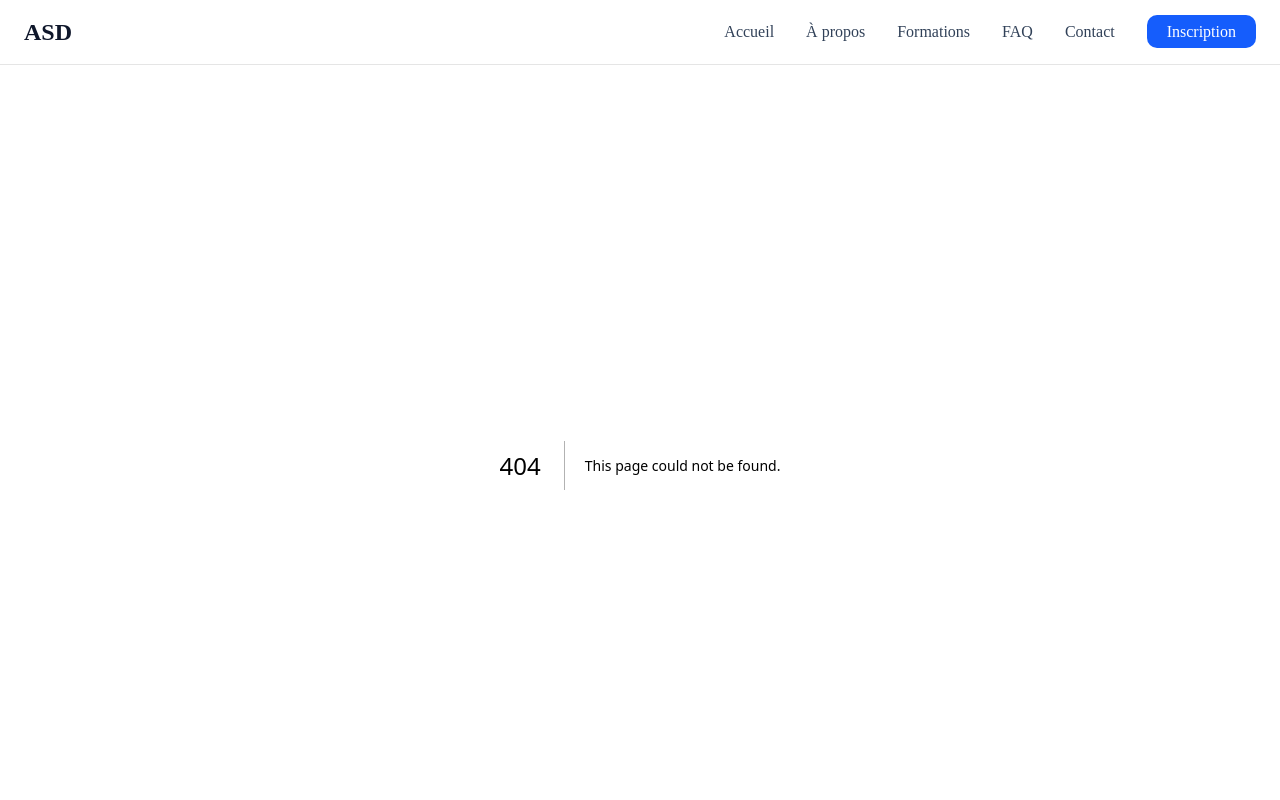
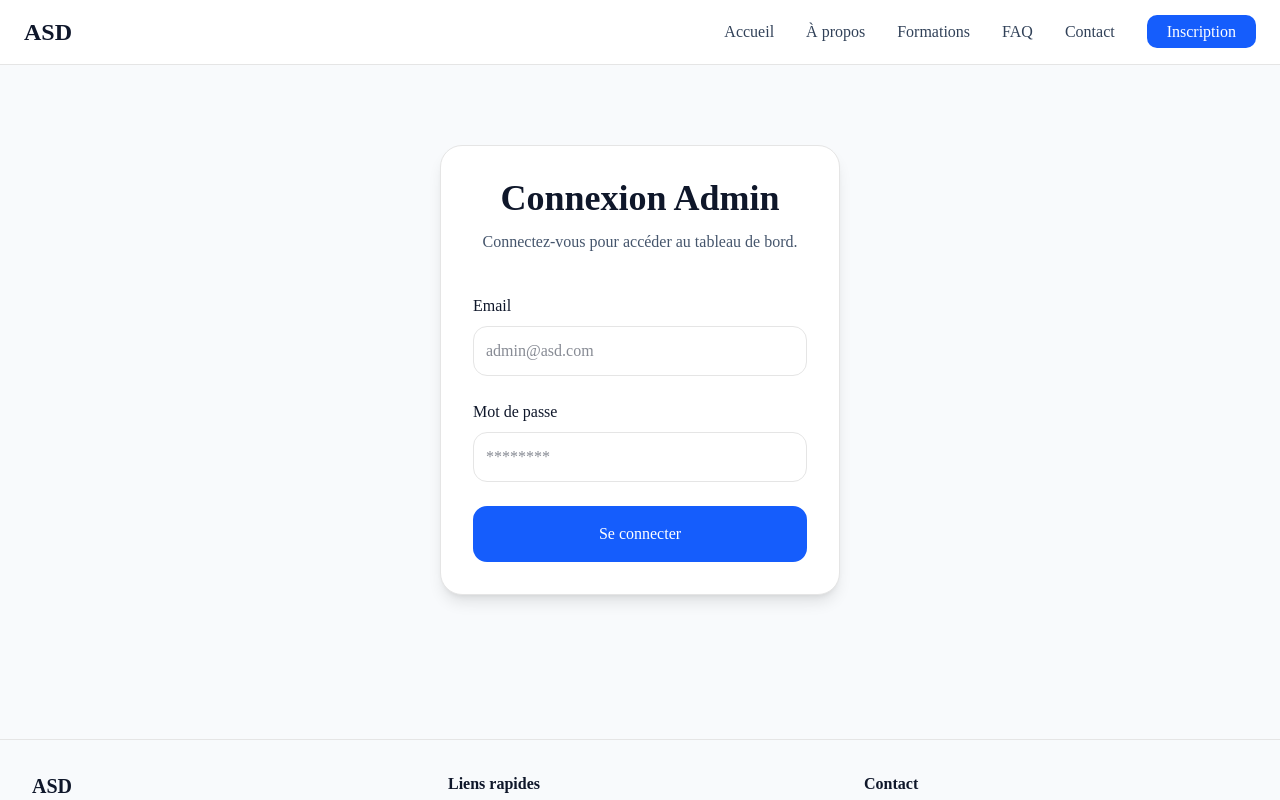
Before and after one commit to alassanediarra-tech/asd-academie, a Next.js app: page /login in a window 1280 px wide. Before the commit this address had no page. Shown: the top 800 px of the page. Built offline with nearby package versions, Linux system fonts and the light colour scheme; no server answers.

Commit message:
Jour 6 - Authentification admin et sécurisation du dashboard

```diff
--- a/app/admin/page.tsx
+++ b/app/admin/page.tsx
@@ -11,6 +11,7 @@ type Inscription = {
   created_at: string;
 };
 import { useEffect, useState } from "react";
+import { useRouter } from "next/navigation";
 import { supabase } from "@/lib/supabase";
 
 type Inscription = {
@@ -24,12 +25,25 @@ type Inscription = {
 };
 
 export default function AdminPage() {
+  const router = useRouter();
   const [inscriptions, setInscriptions] = useState<Inscription[]>([]);
     const [search, setSearch] = useState("");
 
   useEffect(() => {
-    getInscriptions();
-  }, []);
+  checkUser();
+}, []);
+async function checkUser() {
+  const {
+    data: { session },
+  } = await supabase.auth.getSession();
+
+  if (!session) {
+    router.push("/login");
+    return;
+  }
+
+  getInscriptions();
+}
 
   async function getInscriptions() {
     const { data, error } = await supabase
@@ -106,16 +120,85 @@ export default function AdminPage() {
         return "bg-gray-100 text-gray-800";
     }
   }
+  const totalInscriptions = inscriptions.length;
+
+const nouveaux = inscriptions.filter(
+  (inscription) => inscription.statut === "Nouveau"
+).length;
+
+const contactes = inscriptions.filter(
+  (inscription) => inscription.statut === "Contacté"
+).length;
+
+const inscrits = inscriptions.filter(
+  (inscription) => inscription.statut === "Inscrit"
+).length;
+
+async function handleLogout() {
+  await supabase.auth.signOut();
+  router.push("/login");
+}
   return (
     <section className="max-w-7xl mx-auto px-6 py-20">
       <h1 className="text-5xl font-bold">
         Tableau de bord ASD
       </h1>
 
+      <div className="mt-6">
+        <button
+          onClick={handleLogout}
+          className="bg-red-600 text-white px-5 py-3 rounded-xl hover:bg-red-700 transition-colors"
+        >
+          Déconnexion
+        </button>
+      </div>
+
       <p className="mt-4 text-slate-600">
         Gestion des inscriptions.
       </p>
+      <div className="grid md:grid-cols-4 gap-6 mt-12">
 
+        <div className="bg-white border rounded-2xl p-6 shadow-sm hover:shadow-lg hover:-translate-y-1 transition-all duration-300">
+          <p className="bg-yellow-50 border border-yellow-200 rounded-2xl p-6 hover:shadow-lg hover:-translate-y-1 transition-all duration-300">
+            👥 Total des inscriptions
+          </p>
+
+          <h2 className="text-4xl font-bold mt-3">
+            {totalInscriptions}
+          </h2>
+        </div>
+
+        <div className="bg-white border rounded-2xl p-6 shadow-sm hover:shadow-lg hover:-translate-y-1 transition-all duration-300">
+          <p className="bg-yellow-50 border border-yellow-200 rounded-2xl p-6 hover:shadow-lg hover:-translate-y-1 transition-all duration-300">
+            🟡 Nouveaux
+          </p>
+
+          <h2 className="text-4xl font-bold mt-3 text-yellow-700">
+            {nouveaux}
+          </h2>
+        </div>
+
+        <div className="bg-white border rounded-2xl p-6 shadow-sm hover:shadow-lg hover:-translate-y-1 transition-all duration-300">
+          <p className="bg-yellow-50 border border-yellow-200 rounded-2xl p-6 hover:shadow-lg hover:-translate-y-1 transition-all duration-300">
+            📞 Contactés
+          </p>
+
+          <h2 className="text-4xl font-bold mt-3 text-blue-700">
+            {contactes}
+          </h2>
+        </div>
+
+        <div className="bg-white border rounded-2xl p-6 shadow-sm hover:shadow-lg hover:-translate-y-1 transition-all duration-300">
+          <p className="bg-yellow-50 border border-yellow-200 rounded-2xl p-6 hover:shadow-lg hover:-translate-y-1 transition-all duration-300">
+            🎓 Inscrits
+          </p>
+
+          <h2 className="text-4xl font-bold mt-3 text-green-700">
+            {inscrits}
+          </h2>
+        </div>
+
+      </div>
       <div className="mt-12 overflow-x-auto">
         <div className="mt-10">
           <input
--- /dev/null
+++ b/app/login/page.tsx
@@ -0,0 +1,87 @@
+"use client";
+
+import { useState } from "react";
+import { useRouter } from "next/navigation";
+import { supabase } from "@/lib/supabase";
+
+export default function LoginPage() {
+    const [email, setEmail] = useState("");
+    const [password, setPassword] = useState("");
+    const router = useRouter();
+    async function handleLogin(
+        e: React.FormEvent
+        ) {
+        e.preventDefault();
+
+        const { error } =
+            await supabase.auth.signInWithPassword({
+            email,
+            password,
+            });
+
+        if (error) {
+            alert("Email ou mot de passe incorrect.");
+            console.error(error);
+            return;
+        }
+
+        router.push("/admin");
+        }
+  return (
+    <section className="max-w-md mx-auto px-6 py-20">
+      <div className="bg-white rounded-3xl shadow-lg border p-8">
+        <h1 className="text-4xl font-bold text-center">
+          Connexion Admin
+        </h1>
+
+        <p className="text-slate-600 text-center mt-3">
+          Connectez-vous pour accéder au tableau de bord.
+        </p>
+
+        <form
+            onSubmit={handleLogin}
+            className="mt-10 space-y-6"
+            >
+          <div>
+            <label className="block mb-2 font-medium">
+              Email
+            </label>
+
+            <input
+                type="email"
+                value={email}
+                onChange={(e) =>
+                    setEmail(e.target.value)
+                }
+                className="w-full border rounded-xl p-3"
+                placeholder="admin@asd.com"
+                />
+          </div>
+
+          <div>
+            <label className="block mb-2 font-medium">
+              Mot de passe
+            </label>
+
+            <input
+                type="password"
+                value={password}
+                onChange={(e) =>
+                    setPassword(e.target.value)
+                }
+                className="w-full border rounded-xl p-3"
+                placeholder="********"
+                />
+          </div>
+
+          <button
+            type="submit"
+            className="w-full bg-blue-600 text-white py-4 rounded-xl hover:bg-blue-700 transition-colors"
+          >
+            Se connecter
+          </button>
+        </form>
+      </div>
+    </section>
+  );
+}
--- a/package.json
+++ b/package.json
@@ -10,6 +10,7 @@
   },
   "dependencies": {
     "@hookform/resolvers": "^5.4.0",
+    "@supabase/ssr": "^0.12.0",
     "@supabase/supabase-js": "^2.108.2",
     "class-variance-authority": "^0.7.1",
     "clsx": "^2.1.1",
```
Also changed, not shown: 1 other file (tests, documents, lock files or other folders).
